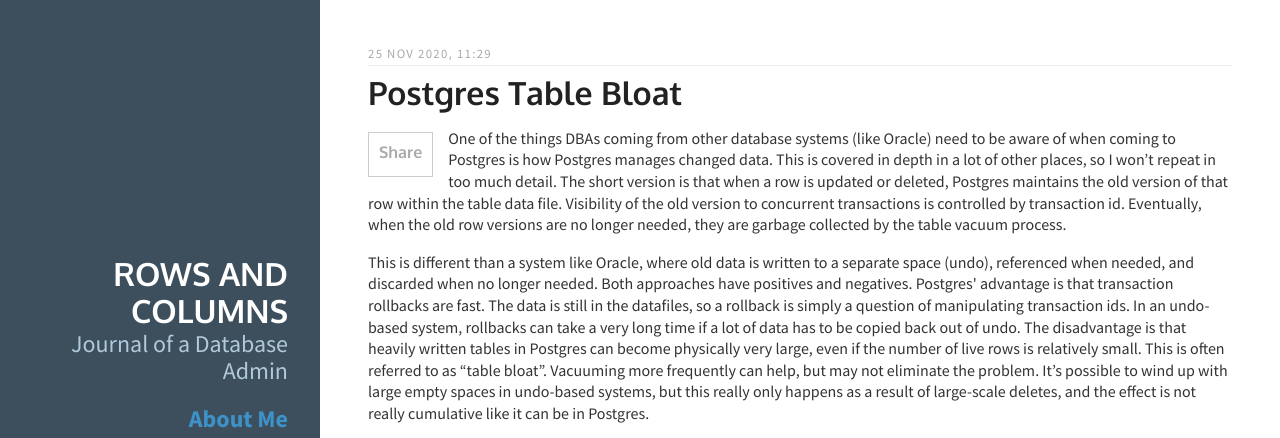
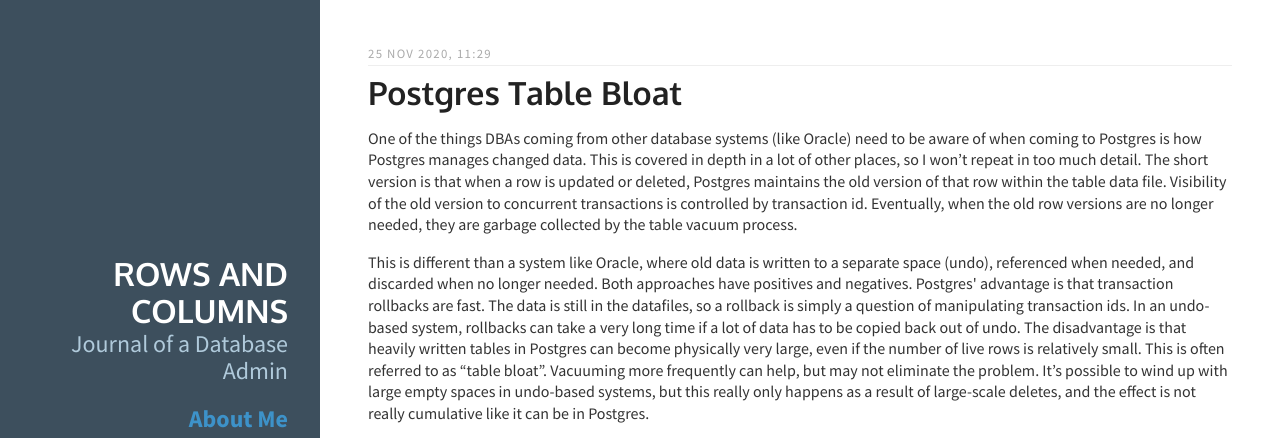
Before and after one commit to jlucasdba/jlucasdba.github.com, a plain HTML site: page posts/tablebloat/index.html in a window 1280 px wide. Shown: the top 438 px of the page. Drawn offline with nearby package versions, Linux system fonts and the light colour scheme.

Commit message:
rebuilding site Sun Nov 29 22:54:42 CST 2020

```diff
--- a/posts/tablebloat/index.html
+++ b/posts/tablebloat/index.html
@@ -70,16 +70,6 @@
 
                         </p>
                     </header>
-
-                    <div class="post-share">
-                        <div class="post-share-links">
-                            <h4 style="">Share</h4>
-
-
-
-
-                        </div>
-                    </div>
 
                     <div class="post-description">
                         <p>One of the things DBAs coming from other database systems (like Oracle) need to be aware of when coming to Postgres is how Postgres manages changed data. This is covered in depth in a lot of other places, so I won&rsquo;t repeat in too much detail. The short version is that when a row is updated or deleted, Postgres maintains the old version of that row within the table data file. Visibility of the old version to concurrent transactions is controlled by transaction id. Eventually, when the old row versions are no longer needed, they are garbage collected by the table vacuum process.</p>
```
Also changed, not shown: about/index.html (+0 -10 lines), posts/firstpost/index.html (+0 -10 lines).
